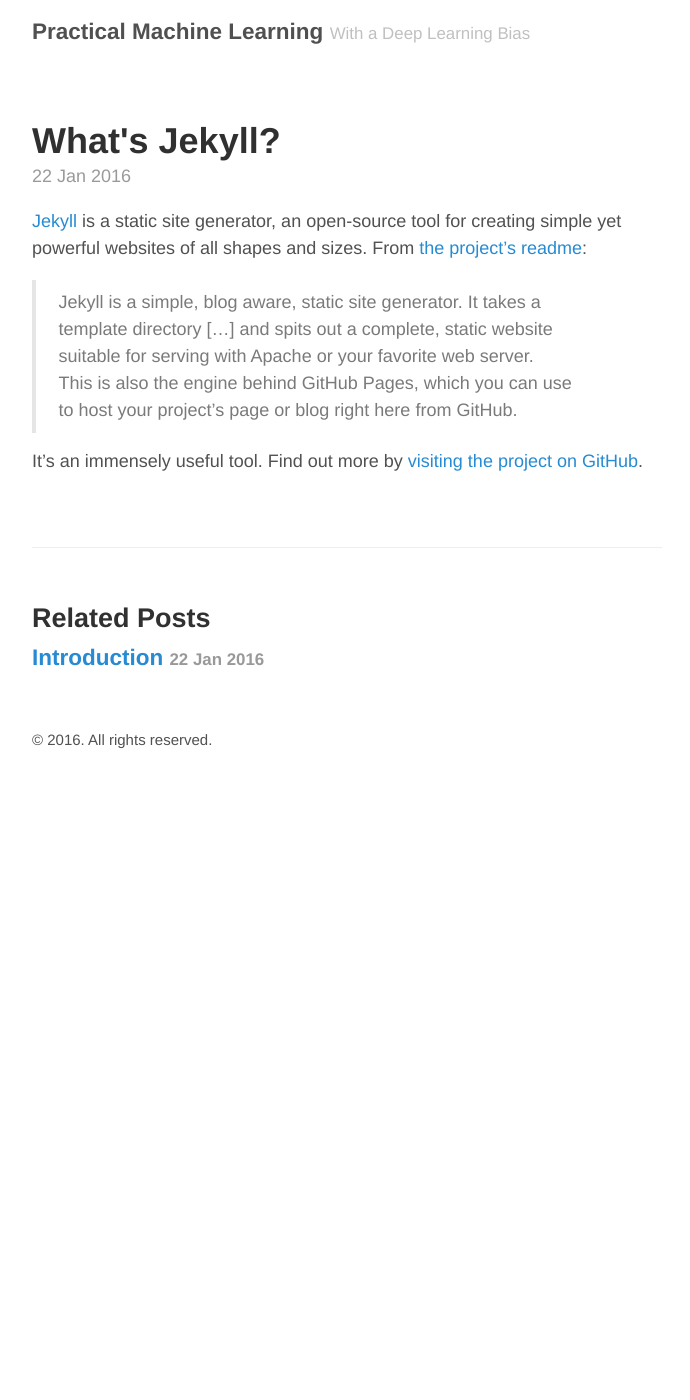
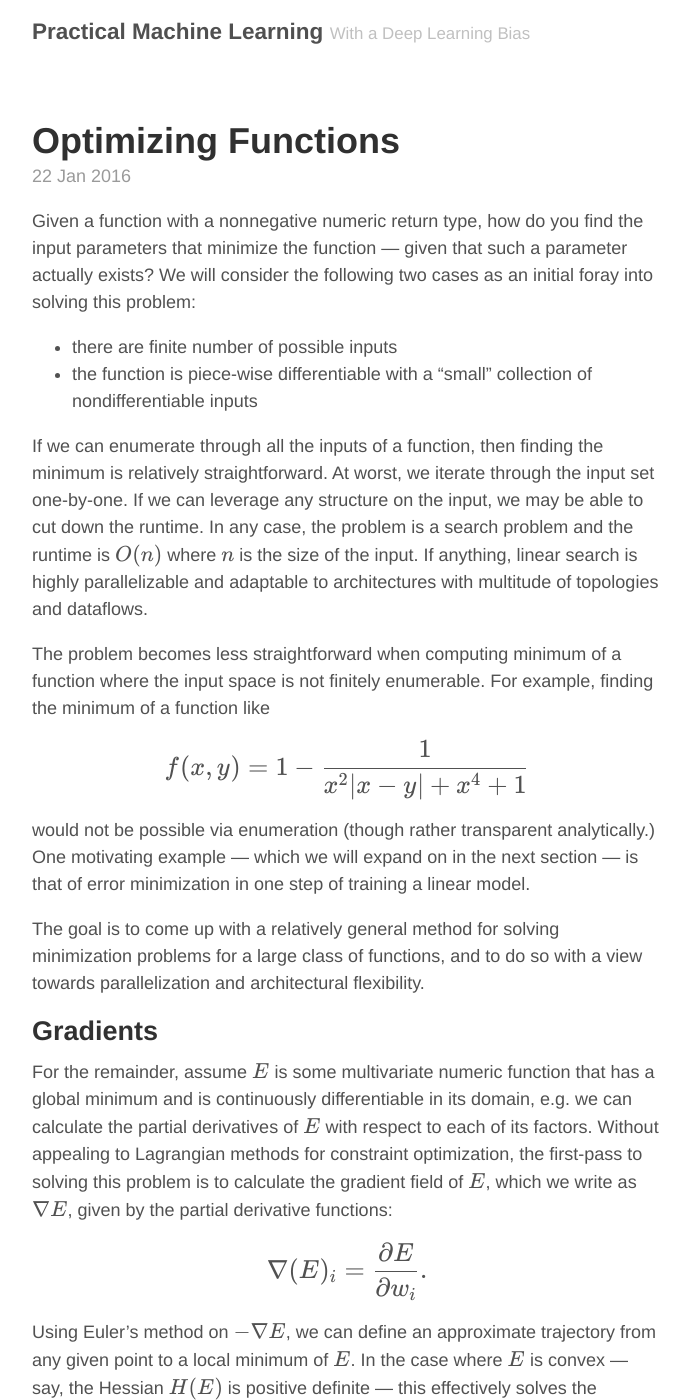
Before and after one commit to evilwire/dnnbook, a Jekyll site: the page built from regressions/_posts/2016-01-22-functions.md, in a window 1280 px wide and 1400 px high. Shown: the whole window, without its empty margins (293-983 px from the left). Built offline with Jekyll 4.4.1, drawn with Linux system fonts in a browser that asks for light colours; nearby versions of some CDN libraries; Markdown is read by kramdown in place of the engine named in the settings; some of the changed text lies outside the part shown.

Commit message:
adds fn section

````diff
--- a/regressions/_posts/2016-01-22-functions.md
+++ b/regressions/_posts/2016-01-22-functions.md
@@ -1,10 +1,144 @@
 ---
 layout: post
-title: What's Jekyll?
+title: Optimizing Functions
+category: regressions
+labels:
+  - introduction
+  - theoretic
 ---
+{% assign im = "<span class='inline-math'>" %}
+{% assign dm = "<span class='display-math'>" %}
+{% assign em = "</span>" %}
 
-[Jekyll](http://jekyllrb.com) is a static site generator, an open-source tool for creating simple yet powerful websites of all shapes and sizes. From [the project's readme](https://github.com/jekyll/jekyll/blob/master/README.markdown):
+Given a function with a nonnegative numeric return type, how do you
+find the input parameters that minimize the function --- given that
+such a parameter actually exists? We will consider the following two
+cases as an initial foray into solving this problem:
 
-> Jekyll is a simple, blog aware, static site generator. It takes a template directory [...] and spits out a complete, static website suitable for serving with Apache or your favorite web server. This is also the engine behind GitHub Pages, which you can use to host your project’s page or blog right here from GitHub.
+- there are finite number of possible inputs
+- the function is piece-wise differentiable with a "small"
+  collection of nondifferentiable inputs
 
-It's an immensely useful tool. Find out more by [visiting the project on GitHub](https://github.com/jekyll/jekyll).
+If we can enumerate through all the inputs of a function, then finding the
+minimum is relatively straightforward. At worst, we iterate through the
+input set one-by-one. If we can leverage any structure on the input, we may
+be able to cut down the runtime. In any case, the problem is a search
+problem and the runtime is {{im}}O(n){{em}} where {{im}}n{{em}} is the size
+of the input. If anything, linear search is highly parallelizable and
+adaptable to architectures with multitude of topologies and dataflows.
+
+The problem becomes less straightforward when computing minimum of a
+function where the input space is not finitely enumerable. For example,
+finding the minimum of a function like
+
+{{dm}}f(x, y) = 1 - \dfrac{1}{x^2|x - y| + x^4 + 1}{{em}}
+
+would not be possible via enumeration (though rather transparent
+analytically.) One motivating example --- which we will expand on in the
+next section --- is that of error minimization in one step of
+training a linear model.
+
+The goal is to come up with a relatively general method for solving
+minimization problems for a large class of functions, and to do so with
+a view towards parallelization and architectural flexibility.
+
+## Gradients
+
+For the remainder, assume {{im}}E{{em}} is some multivariate numeric
+function that has a global minimum and is continuously differentiable in
+its domain, e.g. we can calculate the
+partial derivatives of {{im}}E{{em}} with respect to each of its factors.
+Without appealing to Lagrangian methods for constraint optimization, the
+first-pass to solving this problem is to calculate the gradient field of
+{{im}}E{{em}}, which we write as {{im}}\nabla E{{em}}, given by the partial
+derivative functions:
+
+{{dm}}
+\nabla (E)\_i = \dfrac{\partial E}{\partial w\_i}.
+{{em}}
+
+Using Euler's method on {{im}}-\nabla E{{em}}, we can define an approximate
+trajectory from any given point to a local minimum of {{im}}E{{em}}.
+In the case where {{im}}E{{em}} is convex --- say, the Hessian
+{{im}}H(E){{em}} is positive definite --- this effectively solves the
+minimization problem for {{im}}E{{em}}.
+
+Let us now examine the solution in a more concrete fashion. Given an
+abstract class `C1Function` representing a continuously differentiable
+real-valued function, defined as follows:
+
+```scala
+/**
+ * Trait representing an abstract continuous diff.
+ * function
+ */
+trait C1Function {
+  /**
+   * returns the gradient field of the function
+   */
+  def gradField(): VectorK[C0Function]
+
+  /**
+   * Evaluates the function at a point
+   */
+  def evaluate(point: VectorK[Real]): Real
+}
+```
+
+The naive minimization algorithm may be implemented as follows:
+
+```scala
+object GDMinFinder {
+
+  /**
+   * Gradient Descend - while the gradient is still "big"
+   * go in the direction to minimize value.
+   */
+  def gradDescend(E: C1Function,
+                  startingPoint: VectorK[Real],
+                  step: Real,
+                  threshold: Real): VectorK[Real] = {
+    // obtain the gradientField
+    val gradientField = E.gradField
+    var currentPoint = startPoint
+
+    // walk in the direction of the gradient until the
+    // gradient is "small" enough, which indicates that
+    // we have reached a local minimum
+    do {
+      // use the current point to find the gradient vector
+      // at the point and normalize it
+      var gradient = E.gradField.map {
+        _.evaluate(currentPoint)
+      }
+      .normalize
+      * step
+      currentPoint -= gradient
+    } while (gradient.length > threshold)
+
+    currentPoint
+  }
+}
+```
+
+### Example: Least-Square Linear Regression
+
+Consider the very simple case of a 2-dimensional linear regression.
+Let {{im}}E{{em}} be the square error of the line
+{{im}}y = w\_0 + w\_1x{{em}} fitting {{im}}n{{em}} data points
+{{im}}\\\{(x\_1, y\_1) | i = 1,...,n\\\}{{em}}, e.g.
+
+{{dm}}
+\displaystyle E(w\_0, w\_1) =
+(\mathbf{y - \mathbf{x}\mathbf{w}})^T(\mathbf{y - \mathbf{x}\mathbf{w}})
+{{em}}
+
+where {{im}}\mathbf{y}{{em}} is the vector of values {{im}}y\_i{{em}},
+{{im}}\mathbf{x}{{em}} is the matrix whose {{im}}i{{em}}th row is the
+row vector {{im}}[1, x\_i]{{em}} and
+{{im}}\mathbf{w} = [w\_0, w\_1]^T{{em}}. Then,
+
+{{dm}}
+\displaystyle
+\nabla E = 2(\mathbf{y} - \mathbf{w}\mathbf{x})^T\mathbf{x}.
+{{em}}
````
